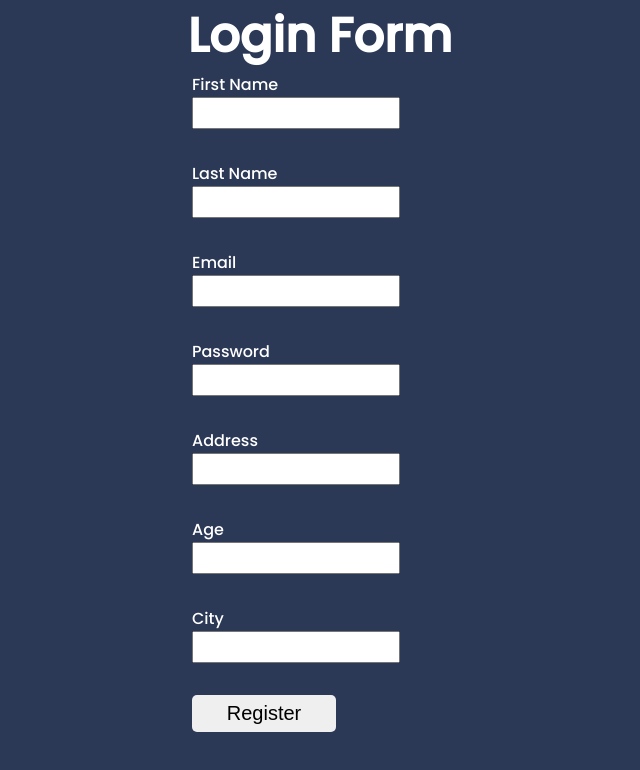
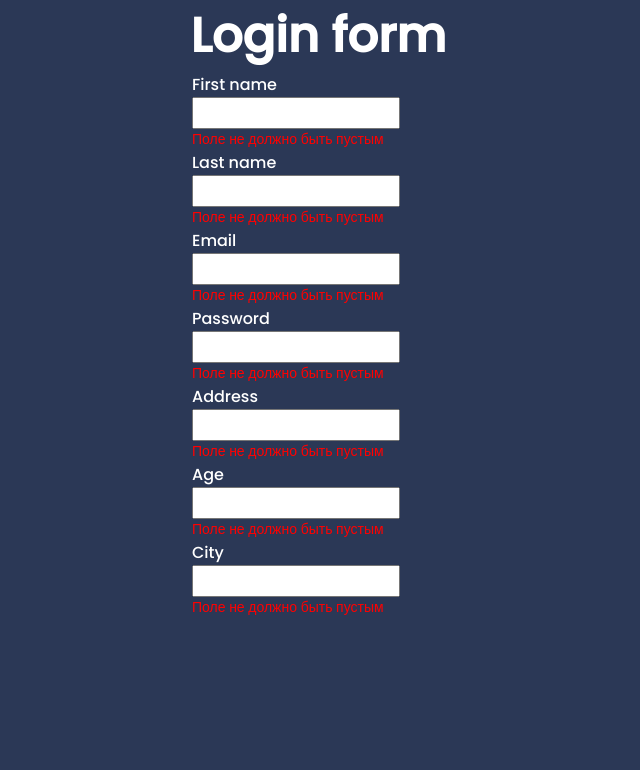
Before and after one commit to IsaevNurislam/Hw-React5, a React (Create React App) app: page / in a window 1280 px wide. Shown: the top 770 px of the page, without its empty margins (344-984 px from the left). Built offline with nearby package versions, Linux system fonts and the light colour scheme.

Commit message:
change all

```diff
--- a/src/App.css
+++ b/src/App.css
@@ -5,14 +5,14 @@ body {
   font-family: "Poppins", sans-serif;
   background-color: rgb(43, 56, 86);
 }
-h5 {
+p {
   color: red;
   font-size: 14px;
 }
 form > h1 {
   color: white;
   font-size: 3rem;
-  margin-left: 3rem;
+  margin-left: 2.8rem;
 }
 
 form {
--- a/src/App.jsx
+++ b/src/App.jsx
@@ -1,11 +1,14 @@
 import React from "react";
 import "./App.css";
-import RegistrationForm from "./components/RegistrationForm";
+import Bunch from "./components/Bunch";
 
 const App = () => {
   return (
     <div>
-      <RegistrationForm/>
+      <form action="">
+        <h1>Login form</h1>
+        <Bunch />
+      </form>
     </div>
   );
 };
--- a/src/components/AddressInput.jsx
+++ /dev/null
@@ -1,18 +0,0 @@
-import React from "react";
-
-function AddressInput({ value, onChange }) {
-  return (
-    <div>
-      <label htmlFor="address">Address</label>
-      <input
-        type="text"
-        id="address"
-        name="address"
-        value={value}
-        onChange={onChange}
-      />
-    </div>
-  );
-}
-
-export default AddressInput;
--- a/src/components/AgeInput.jsx
+++ /dev/null
@@ -1,18 +0,0 @@
-import React from "react";
-
-function AgeInput({ value, onChange }) {
-  return (
-    <div>
-      <label htmlFor="age">Age</label>
-      <input
-        type="text"
-        id="age"
-        name="age"
-        value={value}
-        onChange={onChange}
-      />
-    </div>
-  );
-}
-
-export default AgeInput;
--- /dev/null
+++ b/src/components/Bunch.jsx
@@ -0,0 +1,46 @@
+import React from "react";
+import Input from "./Input";
+
+function Bunch() {
+  return (
+    <div>
+      <Input
+        labelText="First name"
+        type="text"
+        error1="Поле не должно быть пустым"
+      />
+      <Input
+        labelText="Last name"
+        type="text"
+        error1="Поле не должно быть пустым"
+      />
+      <Input
+        labelText="Email"
+        type="email"
+        error1="Поле не должно быть пустым"
+      />
+      <Input
+        labelText="Password"
+        type="password"
+        error1="Поле не должно быть пустым"
+      />
+      <Input
+        labelText="Address"
+        type="text"
+        error1="Поле не должно быть пустым"
+      />
+      <Input
+        labelText="Age"
+        type="number"
+        error1="Поле не должно быть пустым"
+      />
+      <Input
+        labelText="City"
+        type="text"
+        error1="Поле не должно быть пустым"
+      />
+    </div>
+  );
+}
+
+export default Bunch;
--- a/src/components/CityInput.jsx
+++ /dev/null
@@ -1,18 +0,0 @@
-import React from 'react'
-
-function CityInput({value,onChange}){
-  return (
-    <div>
-      <label htmlFor="city">City</label>
-        <input
-          type="text"
-          id="city"
-          name="city"
-          value={value}
-          onChange={onChange}
-        />
-    </div>
-  )
-}
-
-export default CityInput
--- a/src/components/EmailInput.jsx
+++ /dev/null
@@ -1,18 +0,0 @@
-import React from "react";
-
-function EmailInput({ value, onChange }) {
-  return (
-    <div>
-      <label htmlFor="email">Email</label>
-      <input
-        type="email"
-        id="email"
-        name="email"
-        value={value}
-        onChange={onChange}
-      />
-    </div>
-  );
-}
-
-export default EmailInput;
--- a/src/components/FirstName1Input.jsx
+++ /dev/null
@@ -1,17 +0,0 @@
-import React from "react";
-
-function FirstName1Input({ value, onChange }) {
-  return (
-    <div>
-      <label htmlFor="firstName">First Name</label>
-      <input
-        type="text"
-        id="firstName"
-        name="firstName"
-        value={value}
-        onChange={onChange}
-      />
-    </div>
-  );
-}
-export default FirstName1Input;
--- /dev/null
+++ b/src/components/Input.jsx
@@ -0,0 +1,55 @@
+import React, { useState } from "react";
+
+const MyInput = ({ labelText, type, error1 }) => {
+  const [inputsValue, setInputsValue] = useState("");
+  const [error, setError] = useState("");
+
+  const changeInputHandler = (e) => {
+
+    setInputsValue(e.target.value);
+
+    if (labelText === "Email") {
+      if (e.target.value.includes("@")) {
+        setError("");
+      } else {
+        setError("invalid email @");
+      }
+    }
+    if (labelText === "Password") {
+      if (inputsValue.length > 6) {
+        setError("");
+      } else {
+        setError("The input must be at least 6 characters long");
+      }
+    }
+    if (labelText === "City") {
+      if (inputsValue.length >= 4) {
+        setError("");
+      }
+    }
+    if (labelText === "Age") {
+      if (e.target.value >= 18) {
+        setError("");
+      } else {
+        setError("The value must be between 18");
+      }
+    }
+  };
+
+  return (
+    <>
+      <label>
+        {labelText} <br />{" "}
+      </label>
+      <input
+        id={labelText}
+        type={type ? type : "text"}
+        value={inputsValue}
+        onChange={changeInputHandler}
+      />
+      {inputsValue === "" ? <p>{error1}</p> : ""}
+      <p>{error}</p>
+    </>
+  );
+};
+export default MyInput;
--- a/src/components/LastNameInput.jsx
+++ /dev/null
@@ -1,15 +0,0 @@
-function LastNameInput({ value, onChange }) {
-    return (
-      <div>
-        <label htmlFor="lastName">Last Name</label>
-        <input
-          type="text"
-          id="lastName"
-          name="lastName"
-          value={value}
-          onChange={onChange}
-        />
-      </div>
-    );
-  }
-  export default LastNameInput
--- a/src/components/PasswordInput.jsx
+++ /dev/null
@@ -1,17 +0,0 @@
-import React from "react";
-
-function PasswordInput({ value, onChange }) {
-    return (
-      <div>
-        <label htmlFor="password">Password</label>
-        <input
-          type="password"
-          id="password"
-          name="password"
-          value={value}
-          onChange={onChange}
-        />
-      </div>
-    );
-  }
-  export default PasswordInput
--- a/src/components/RegistrationForm.jsx
+++ /dev/null
@@ -1,139 +0,0 @@
-import React, { useState } from "react";
-import EmailInput from "./EmailInput";
-import FirstName1Input from "./FirstName1Input";
-import LastNameInput from "./LastNameInput";
-import PasswordInput from "./PasswordInput";
-import AddressInput from "./AddressInput";
-import AgeInput from "./AgeInput";
-import CityInput from "./CityInput";
-
-function RegistrationForm() {
-  const [email, setEmail] = useState("");
-  const [firstName, setFirstName] = useState("");
-  const [lastName, setLastName] = useState("");
-  const [password, setPassword] = useState("");
-  const [address, setAddress] = useState("");
-  const [city, setCity] = useState("");
-  const [age, setAge] = useState("");
-  const [emailValid, setEmailValid] = useState(true);
-  const [firstNameValid, setFirstNameValid] = useState(true);
-  const [lastNameValid, setLastNameValid] = useState(true);
-  const [passwordValid, setPasswordValid] = useState(true);
-  const [addressValid, setAddressValid] = useState(true);
-  const [cityValid, setCityValid] = useState(true);
-  const [ageValid, setAgeValid] = useState(true);
-
-  const handleInputChange = (event) => {
-    const { name, value } = event.target;
-    if (name === "email") {
-      setEmail(value);
-    } else if (name === "firstName") {
-      setFirstName(value);
-    } else if (name === "lastName") {
-      setLastName(value);
-    } else if (name === "password") {
-      setPassword(value);
-    } else if (name === "address") {
-      setAddress(value);
-    } else if (name === "city") {
-      setCity(value);
-    } else if (name === "age") {
-      setAge(value);
-    }
-  };
-
-  function handleFormSubmit(e) {
-    e.preventDefault();
-
-    if (email === "") {
-      setEmailValid(<h5>Поле не должно быть пустым</h5>);
-    } else if (!email.includes("@")) {
-      setEmailValid(<h5>невалидный email @</h5>);
-    } else {
-      setEmailValid("");
-    }
-
-    if (firstName === "") {
-      setFirstNameValid("Поле не должно быть пустым");
-    } else {
-      setFirstNameValid("");
-    }
-
-    if (lastName === "") {
-      setLastNameValid("Поле не должно быть пустым");
-    } else {
-      setLastNameValid("");
-    }
-
-    if (password === "") {
-      setPasswordValid("Поле не должно быть пустым");
-    } else if (password.length < 6) {
-      setPasswordValid("Пароль должен привышать 6 символов ");
-    } else {
-      setPasswordValid("");
-    }
-
-    if (address === "") {
-      setAddressValid("Поле не должно быть пустым");
-    } else {
-      setAddressValid("");
-    }
-
-    if (city === "") {
-      setCityValid("Поле не должно быть пустым");
-    } else {
-      setCityValid("");
-    }
-
-    if (age === "") {
-      setAgeValid("Поле не должно быть пустым");
-    } else if (age < 18) {
-        setAgeValid("Возраст должен привышать 18 лет");
-    } else if (age !== typeof Number) {
-        setAgeValid("только числа!");
-    } else {
-      setAgeValid("");
-    }
-  }
-
-  return (
-    <form>
-      <h1>Login Form</h1>
-      <div className="container">
-        <FirstName1Input value={firstName} onChange={handleInputChange} />
-
-        <h5>{firstNameValid}</h5>
-
-        <LastNameInput value={lastName} onChange={handleInputChange} />
-
-        <h5>{lastNameValid}</h5>
-
-        <EmailInput value={email} onChange={handleInputChange} />
-
-        <h5>{emailValid}</h5>
-
-        <PasswordInput value={password} onChange={handleInputChange} />
-
-        <h5>{passwordValid}</h5>
-
-        <AddressInput value={address} onChange={handleInputChange} />
-
-        <h5>{addressValid}</h5>
-
-        <AgeInput value={age} onChange={handleInputChange} />
-
-        <h5>{ageValid}</h5>
-
-        <CityInput value={city} onChange={handleInputChange} />
-
-        <h5>{cityValid}</h5>
-
-        <button type="submit" onClick={handleFormSubmit}>
-          Register
-        </button>
-      </div>
-    </form>
-  );
-}
-
-export default RegistrationForm;
```
